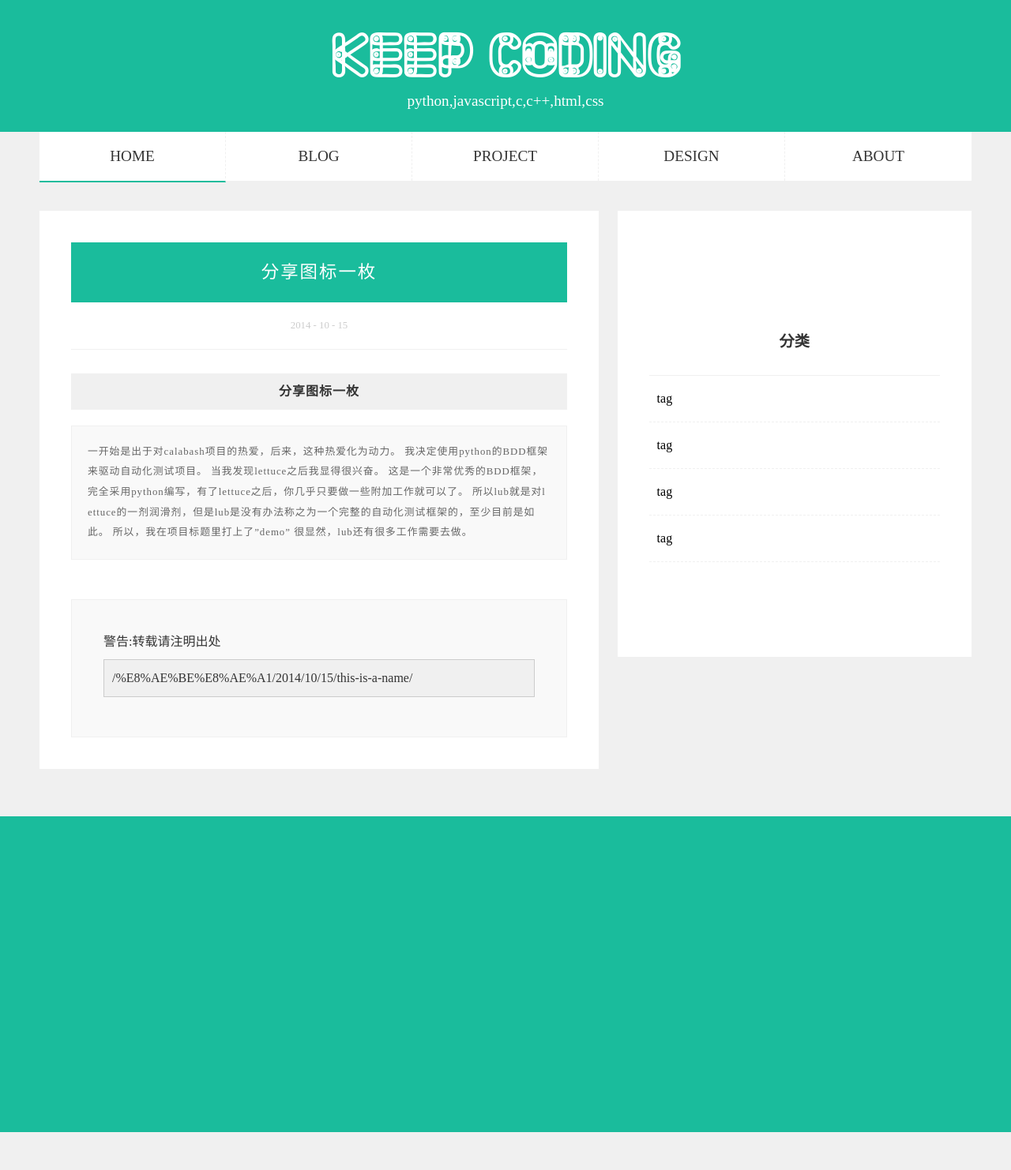
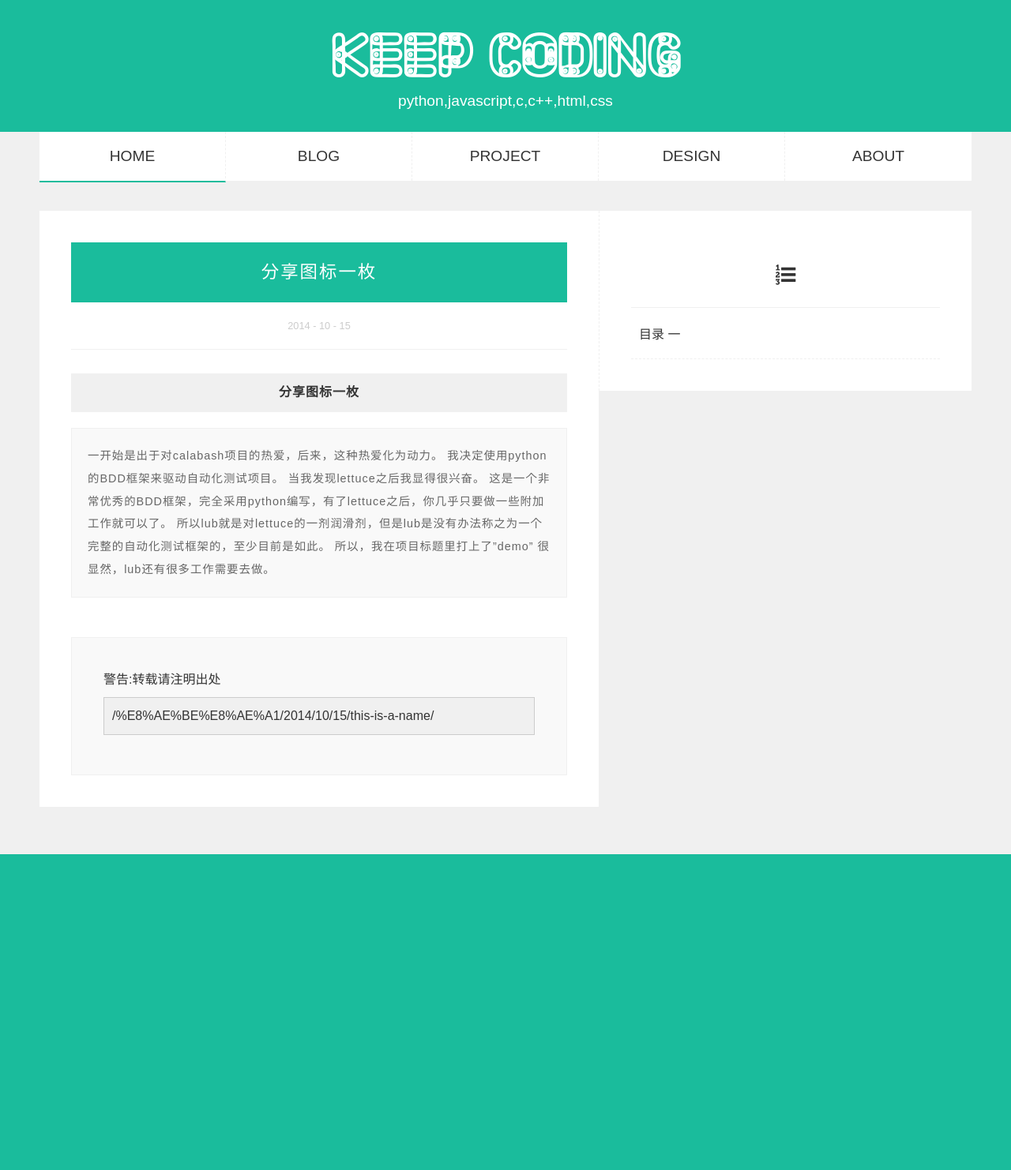
Before and after one commit to qddegtya/qddegtya.github.io, a Jekyll site: the page built from _posts/2014-10-15-this-is-a-name.md, in a window 1280 px wide. Shown: the whole page at 79% size. Built offline with Jekyll 4.4.1, drawn with Linux system fonts in a browser that asks for light colours; nearby versions of some CDN libraries; before the commit the page ends 1434 px from its top, so only the background shows below that.

Commit message:
1.0.30
1.0.30

```diff
--- a/_includes/header.html
+++ b/_includes/header.html
@@ -4,7 +4,7 @@
     <meta charset="UTF-8">
     <title>{{ page.title }}</title>
     <link rel="stylesheet" href="{{ site.url }}/assets/css/font-awesome-4.2.0/css/font-awesome.min.css"/>
-    <link rel="stylesheet" href="{{ site.url }}/assets/css/theme.css?ver=1.0.20"/>
+    <link rel="stylesheet" href="{{ site.url }}/assets/css/theme.css?ver=1.0.30"/>
     <script src="http://cdn.staticfile.org/jquery/2.1.1/jquery.min.js"></script>
     <script src="http://cdn.staticfile.org/jquery/2.1.1/jquery.min.js"></script>
     <script src="http://cdn.staticfile.org/waypoints/2.0.5/waypoints.min.js" type="text/javascript"></script>
--- a/_includes/single_sidebar.html
+++ b/_includes/single_sidebar.html
@@ -1,17 +1,10 @@
 <div class="blogsidebar single__sidebar">
-    <div class="sidebar_item sidebar--about">
-    </div>
 
-    <div class="sidebar_item sidebar--cat">
-        <h3 class="sidebar__title">分类</h3>
+    <div class="sidebar_item sidebar--catcontent">
+        <h3 class="sidebar__title"><i class="fa fa-list-ol fa-lg"></i></h3>
         <ul class="sidebar__ul">
-        {% for tag in site.categories %}
-            <li>tag</li>
-        {% endfor %}
+            <li><a href="#">目录 一</a></li>
          </ul>
     </div>
 
-    <div class="sidebar_item sidebar--tag">
-    </div>
-
 </div>
--- a/assets/css/theme.css
+++ b/assets/css/theme.css
@@ -21,6 +21,9 @@
     box-sizing: border-box;
     -moz-box-sizing: border-box;
     -webkit-box-sizing: border-box;
+}
+body{
+    font-family: Arial,"Microsoft YaHei",sans-serif;
 }
 body{
     margin: 0;
@@ -195,8 +198,8 @@ li{
 .blogcontent{
     padding: 30px 0;
     color:#666666;
-    font-size: .8rem;
-    line-height: 1.6rem;
+    font-size: .9rem;
+    line-height: 1.8rem;
     letter-spacing: 1px;
 }
 .blogcontent p{
@@ -394,6 +397,14 @@ li{
     top:0;
 }
 
+.single--sidebar--fix{
+
+}
+.single__sidebar{
+    width: 40%;
+    border-left: 1px dashed #f0f0f0;
+}
+
 
 
 
--- a/index.html
+++ b/index.html
@@ -1,7 +1,7 @@
 ---
 layout: index
 title: Archer's Blog
-initItem: 2
+initItem: 20
 perPageItem: 2
 pageLocation: 首页
 ---
```
Also changed, not shown: other parts of _includes/header.html (+11 -1 lines), _posts/2014-10-14-SweetAlert开源项目.md (+1 -1 lines), 8 other files.
